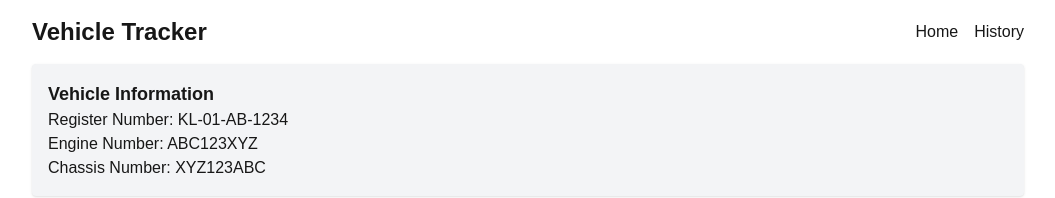
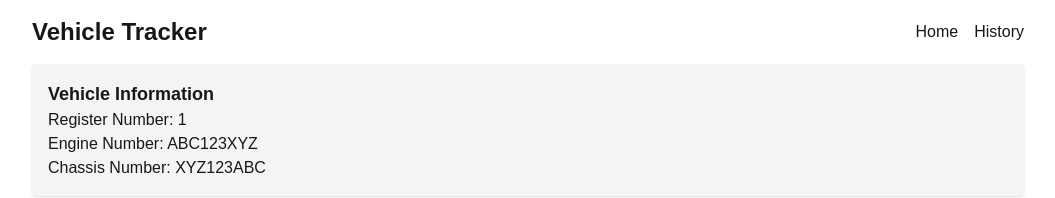
Before and after one commit to AdithyanSPillaiOfficial/Auto-Range, a Next.js app: page /dashboard/vehicledetails/1 in a window 1280 px wide. Shown: the top 198 px of the page, without its empty margins (112-1167 px from the left). Built offline with nearby package versions, Linux system fonts and the light colour scheme.

Commit message:
Few Minor Changes

```diff
--- a/src/app/dashboard/vehicledetails/[vehiclenum]/page.jsx
+++ b/src/app/dashboard/vehicledetails/[vehiclenum]/page.jsx
@@ -93,9 +93,10 @@
 
 // export default Page;
 
-import React, { useState } from "react";
+import React, { use, useState } from "react";
 
-const Page = (props) => {
+const Page = ({params}) => {
+  params = use(params);
   const [trips, setTrips] = useState([]);
   const [fuelFills, setFuelFills] = useState([]);
   const [isTripModalOpen, setTripModalOpen] = useState(false);
@@ -231,7 +232,7 @@ const Page = (props) => {
       {/* Vehicle Info */}
       <section className="bg-gray-100 p-4 rounded shadow mb-4">
         <h2 className="text-lg font-semibold">Vehicle Information</h2>
-        <p>Register Number: KL-01-AB-1234</p>
+        <p>Register Number: {params.vehiclenum}</p>
         <p>Engine Number: ABC123XYZ</p>
         <p>Chassis Number: XYZ123ABC</p>
       </section>
@@ -313,8 +314,8 @@ const Page = (props) => {
 
       {/* Modals */}
       {isTripModalOpen && (
-        <div className="fixed inset-0 bg-black bg-opacity-50 flex items-center justify-center">
-          <div className="bg-white p-4 rounded shadow w-96">
+        <div className="fixed inset-0 bg-black bg-opacity-50 flex items-center justify-center" onClick={()=> setTripModalOpen(false)}>
+          <div className="bg-white p-4 rounded shadow w-96" onClick={(e) => e.stopPropagation()} >
             <h3 className="text-lg font-semibold mb-2">Add Trip</h3>
             <input
               type="date"
--- a/widgets/Dashboard/VehicleTile.jsx
+++ b/widgets/Dashboard/VehicleTile.jsx
@@ -1,10 +1,12 @@
 import React from 'react';
 import "./Dashboard.css";
+import { useRouter } from 'next/navigation';
 
 function VehicleTile({vehicle}) {
+  const router = useRouter();
   return (
-    <div className='vehicletile'>
-        <div className='vehnum'>{vehicle.vehicleNumber}</div>
+    <div className='vehicletile' onClick={() => router.replace(`/dashboard/vehicledetails/${vehicle.regno}`)}>
+        <div className='vehnum'>{vehicle.regno}</div>
         <div>{vehicle.brand} {vehicle.model}</div>
         <div>{vehicle.type}</div>
         <div>{vehicle.totalKms} KM</div>
```
